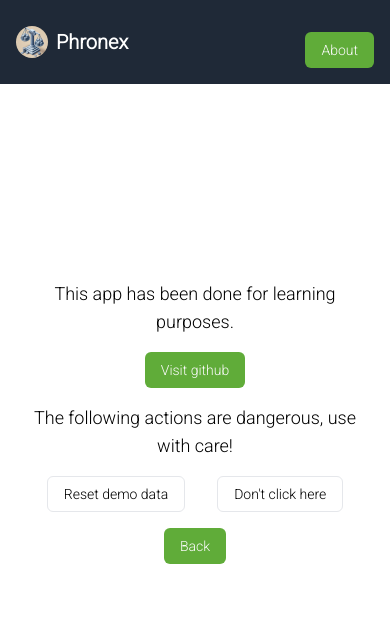
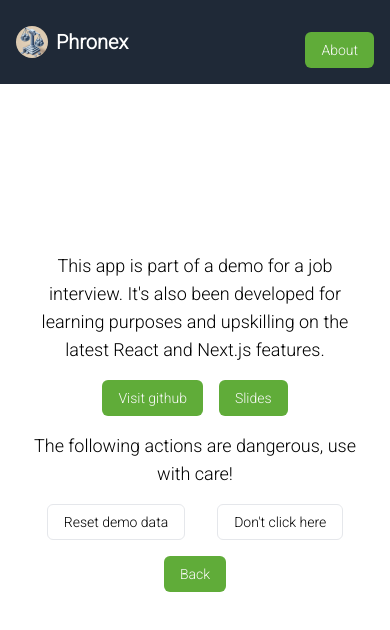
Before and after one commit to alienmind/phronex, a Next.js app: page /about in a window 390 px wide. Shown: the top 630 px of the page. Built offline with nearby package versions, Linux system fonts and the light colour scheme.

Commit message:
Integrated revealjs in the project. Now we have an About button for Slides

```diff
--- a/package.json
+++ b/package.json
@@ -53,6 +53,7 @@
     "@types/pg": "^8.11.10",
     "@types/react": "19.0.0",
     "@types/react-dom": "19.0.0",
+    "@types/reveal.js": "^5.0.4",
     "eslint": "^9",
     "eslint-config-next": "15.1.3",
     "pg": "^8.13.1"
--- a/src/app/about/page.tsx
+++ b/src/app/about/page.tsx
@@ -1,3 +1,4 @@
+"use client"
 /*
  * This is the about page
  * It will display information about the app
@@ -13,6 +14,7 @@ import {
   DialogTrigger,
 } from "@/components/ui/dialog"
 import { buttonVariants } from "@/components/ui/button"
+import { useState } from "react";
 
 /*
  * Main component for the about page
@@ -47,21 +49,37 @@ function AboutNavbar() {
   );
 };
 
+function SlidesIframe({src}: {src: string}) {
+  return <div style={{position: "fixed", top: 0, bottom: 0, left: 0, right: 0, backgroundColor: "rgba(0,0,0,0.5)"}}>
+    <iframe
+        title={src}
+        allowFullScreen
+        width="100%"
+        height="100%"
+        src={src}
+        frameBorder="0"
+    />
+  </div>
+}
+
 /*
  * Main content for the about page
  */
 function AboutPage() {
+  const [showSlides, setShowSlides] = useState(false)
+
   return (
     <main>
       <div className="flex relative px-6 md:px-24 flex-col items-center md:items-start justify-center min-h-[80dvh] h-full">
         <div className="flex flex-col items-center md:items-start justify-center gap-4">
 
           <p className="text-lg text-center md:text-left max-w-2xl">
-           This app has been done for learning purposes.
+           This app is part of a demo for a job interview. It's also been developed for learning purposes and upskilling on the latest React and Next.js features.
           </p>
-          <p className="text-lg text-center md:text-left max-w-2xl">
-          <Button><Link href="https://github.com/alienmind/phronex">Visit github</Link></Button><br/>
-          </p>
+          <div className="flex gap-4">
+            <Button><Link href="https://github.com/alienmind/phronex">Visit github</Link></Button>
+            {showSlides ? <SlidesIframe src="/about/slides"/> : <Button onClick={() => setShowSlides(!showSlides)}>Slides</Button>}
+          </div>
           <p className="text-lg text-center md:text-left max-w-2xl">
           The following actions are dangerous, use with care!
           </p>
@@ -78,7 +96,7 @@ function AboutPage() {
                   src="/seed"
                   width={800}
                   height={600}
-                  className="bg-black text-white font-mono p-4 overflow-auto rounded-md"
+                  className="font-mono p-4 overflow-auto rounded-md"
                 />
               </DialogContent>
             </Dialog>
--- /dev/null
+++ b/src/app/about/slides/page.tsx
@@ -0,0 +1,59 @@
+"use client"
+import { useEffect, useRef } from 'react';
+/*
+ * This is the slides page - made with reveal.js
+ * See https://revealjs.com/
+ *     https://revealjs.com/react/
+ */
+
+import Reveal from 'reveal.js';
+import 'reveal.js/dist/reveal.css';
+import 'reveal.js/dist/theme/black.css'; // "black" theme is just an example
+import { createPortal } from 'react-dom';
+
+export default function Slides() {
+    const deckDivRef = useRef<HTMLDivElement>(null); // reference to deck container div
+    const deckRef = useRef<Reveal.Api | null>(null); // reference to deck reveal instance
+
+    useEffect(() => {
+        // Prevents double initialization in strict mode
+        if (deckRef.current) return;
+
+        deckRef.current = new Reveal(deckDivRef.current!, {
+            transition: "slide",
+            // other config options
+        });
+
+        deckRef.current.initialize().then(() => {
+            // good place for event handlers and plugin setups
+        });
+
+        return () => {
+            try {
+                if (deckRef.current) {
+                    deckRef.current.destroy();
+                    deckRef.current = null;
+                }
+            } catch (e) {
+                console.warn("Reveal.js destroy call failed.");
+            }
+        };
+    }, []);
+
+    return (
+      <div>
+      <div id="slides"/>
+      {createPortal(
+        // Your presentation is sized based on the width and height of
+        // our parent element. Make sure the parent is not 0-height.
+        <div className="reveal" ref={deckDivRef}>
+            <div className="slides">
+                <section>Slide 1</section>
+                <section>Slide 2</section>
+            </div>
+        </div>,
+        document.body
+      )}
+      </div>
+    );
+}
```
Also changed, not shown: 2 other files (tests, documents, lock files or other folders).
